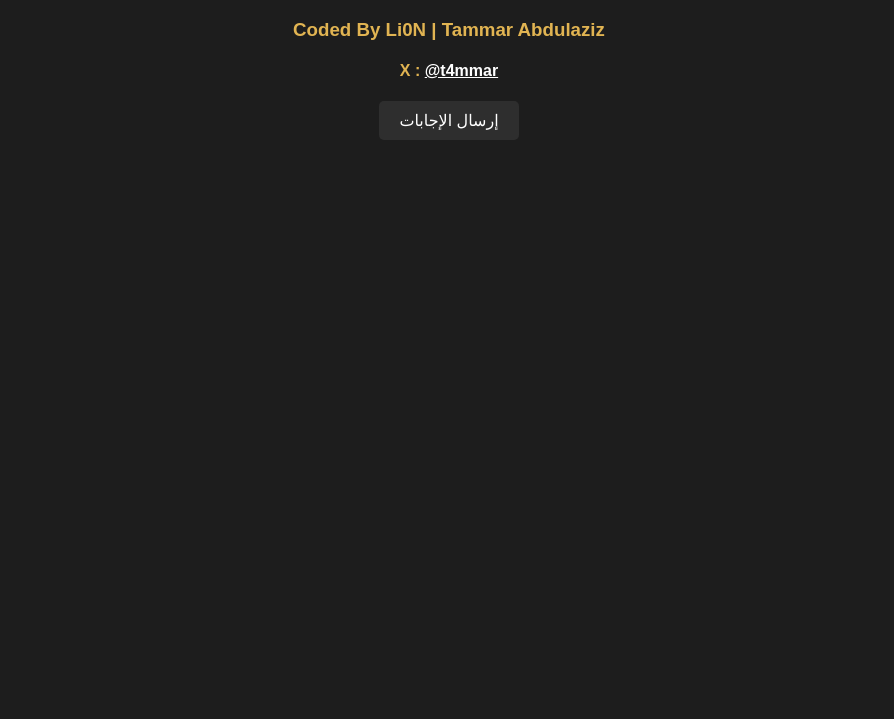
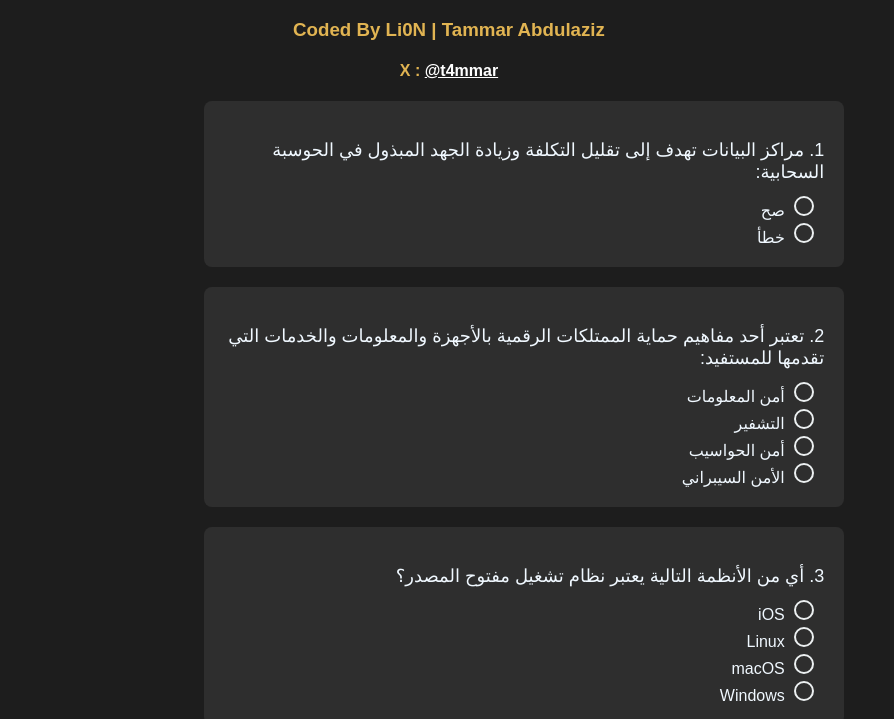
Before and after one commit to Li0N77/MAZ, a plain HTML site: page index.html in a window 1280 px wide. Shown: the part 82-801 px from the top of the page, without its empty margins (191-1085 px from the left). Drawn offline with Linux system fonts and the light colour scheme.

Commit message:
Update index.html

```diff
--- a/index.html
+++ b/index.html
@@ -109,6 +109,7 @@
         <h2 id="score"></h2>
         <button id="showAnswers" onclick="showAnswers()">عرض الإجابات الصحيحة</button>
     </div>
+    <script src="questions.js"></script>
     <script src="script.js"></script>
 </body>
 </html>
```
